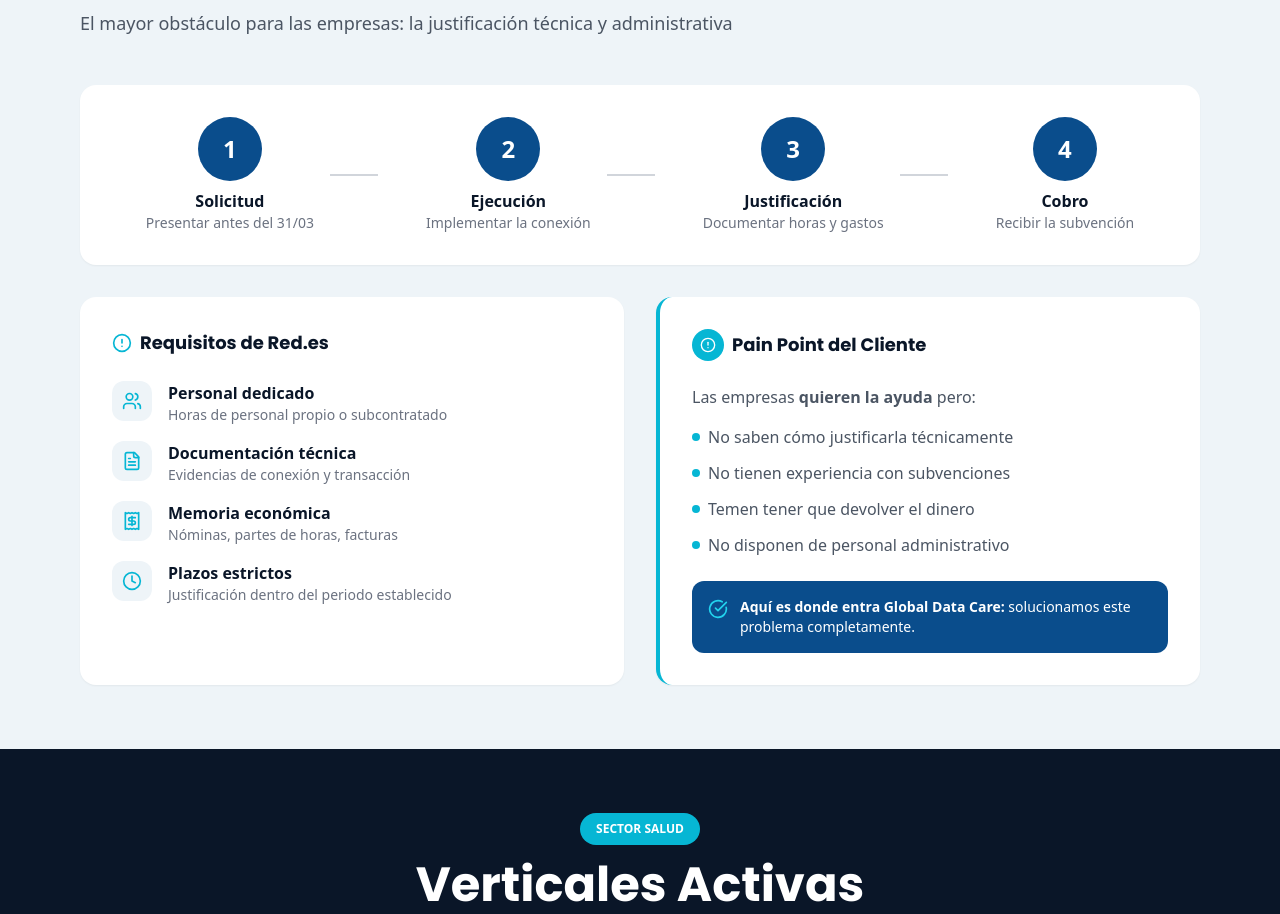
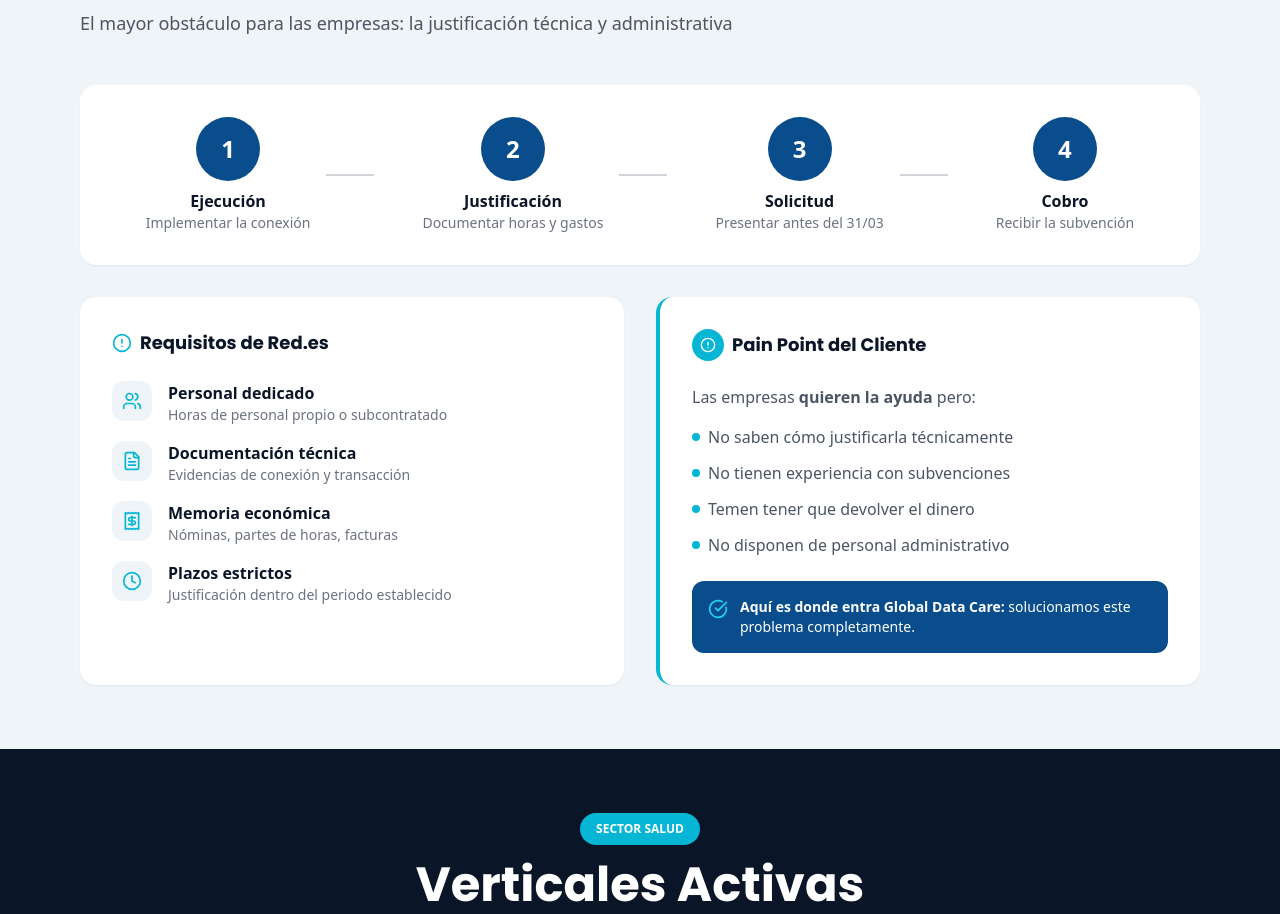
Before and after one commit to Ullswater-Investments/kpmg-presentacion-globaldatacare, a Next.js app: page / in a window 1280 px wide. Shown: the part 10536-11450 px from the top of the page. Built offline with nearby package versions, Linux system fonts and the light colour scheme.

Commit message:
refactor: reorder support process steps\n\nChange order of support process steps for better flow.

```diff
--- a/components/sections/requirements-section.tsx
+++ b/components/sections/requirements-section.tsx
@@ -4,9 +4,9 @@ import { Users, FileText, Receipt, Clock, AlertCircle, CheckCircle } from "lucid
 
 export function RequirementsSection() {
   const steps = [
-    { number: 1, title: "Solicitud", description: "Presentar antes del 31/03" },
-    { number: 2, title: "Ejecución", description: "Implementar la conexión" },
-    { number: 3, title: "Justificación", description: "Documentar horas y gastos" },
+    { number: 1, title: "Ejecución", description: "Implementar la conexión" },
+    { number: 2, title: "Justificación", description: "Documentar horas y gastos" },
+    { number: 3, title: "Solicitud", description: "Presentar antes del 31/03" },
     { number: 4, title: "Cobro", description: "Recibir la subvención" },
   ]
 
```
